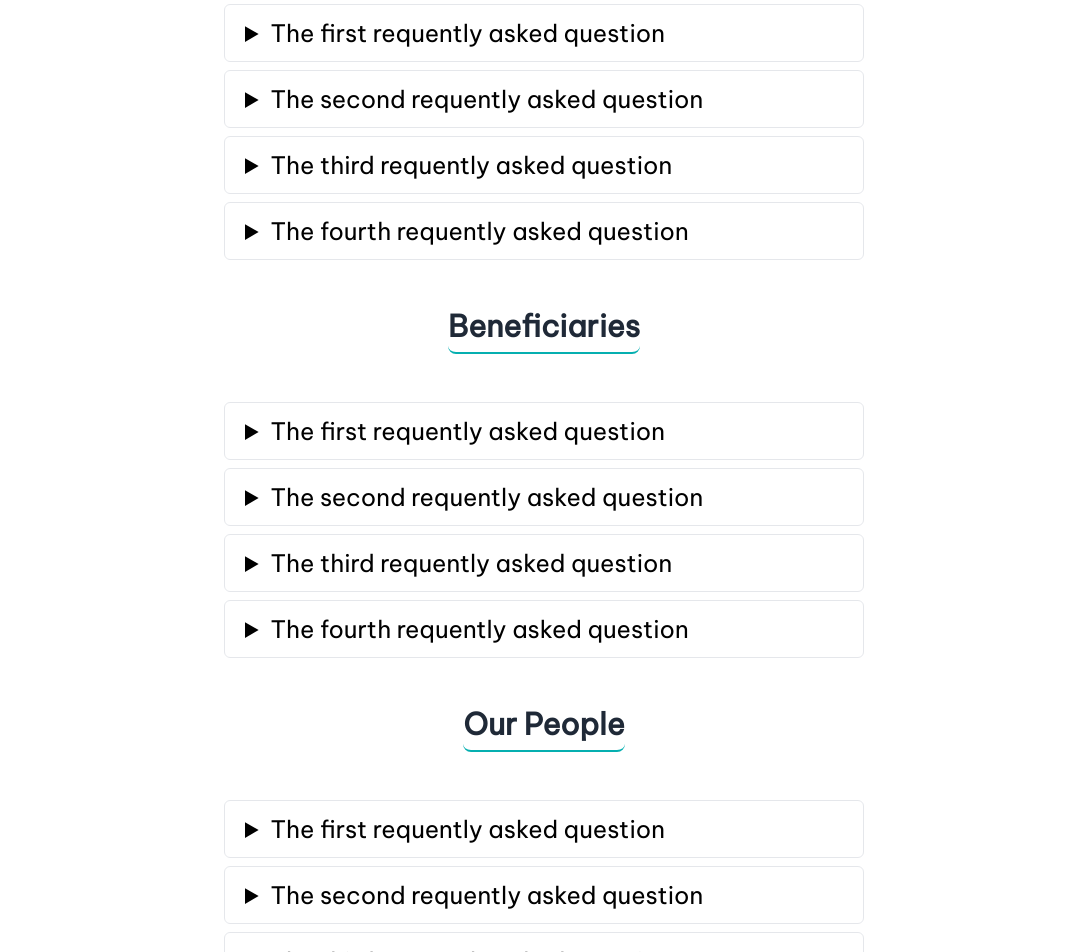
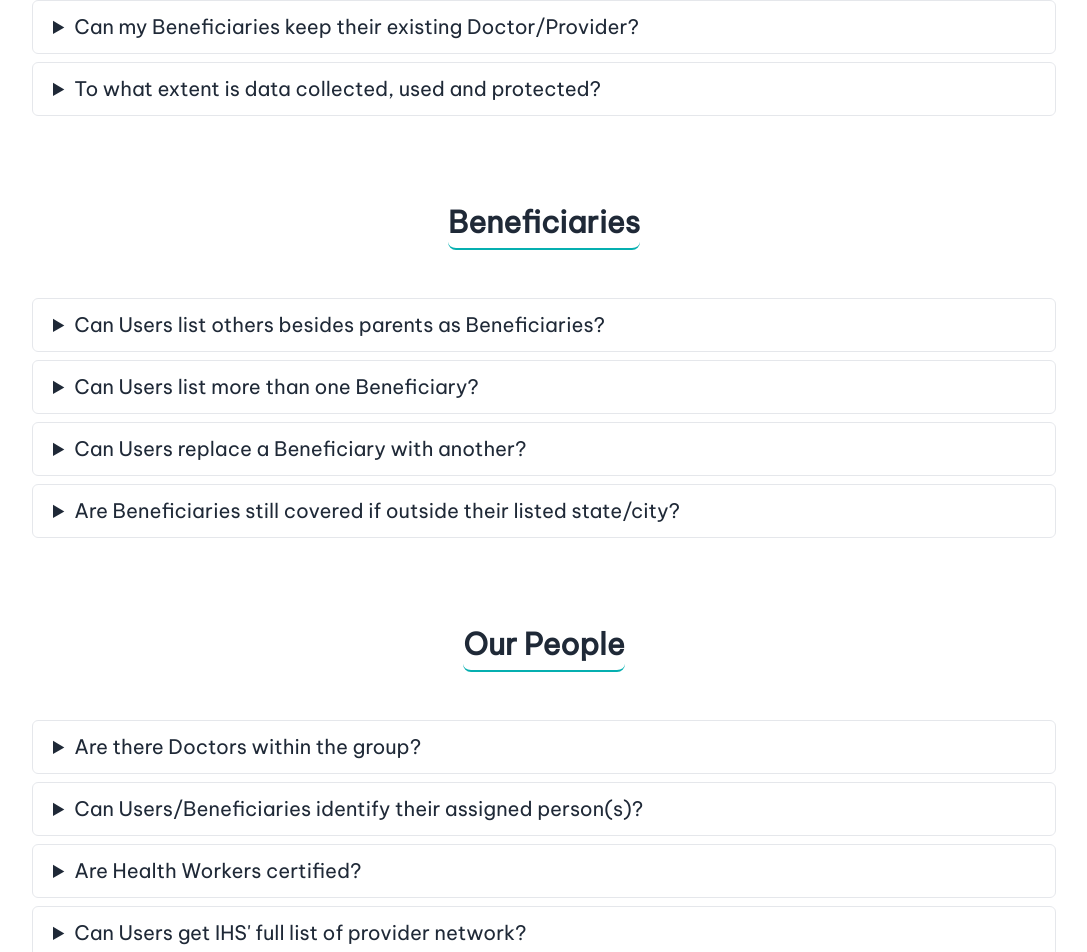
Before and after one commit to ihsidna/ihs-frontend, a React (Create React App) app: page /faqs in a window 1280 px wide. Shown: the part 846-1798 px from the top of the page, without its empty margins (96-1183 px from the left). Built offline with nearby package versions, Linux system fonts and the light colour scheme; no server answers; what react-topbar-progress-indicator would draw is missing.

Commit message:
refactor - update faqs

```diff
--- a/src/components/website/faq/Faq.jsx
+++ b/src/components/website/faq/Faq.jsx
@@ -6,109 +6,137 @@ const Faq = () => {
 			<div className="md:py-40 pb-20 pt-8">
 				<div className="max-w-[1240] mx-auto">
 					<div className="flex justify-center items-start">
-						<h2 className="md:text-3xl text-2xl font-semibold pb-2 mb-10 text-gray-800 border-b-2 border-b-ihs-green rounded-lg">
+						<h2 className="sm:text-2xl md:text-3xl font-semibold pb-2 mb-10 text-gray-800 border-b-2 border-b-ihs-green rounded-lg">
 							About IHS
 						</h2>
 					</div>
-					<div className="lg:px-80 md:px-40 px-5 ">
-						<details className="bg-white border rounded-md open:bg-gray-100 duration-300 my-2">
-							<summary className="bg-inherit px-5 py-3 md:text-2xl text-xl cursor-pointer">The first requently asked question</summary>
-							<div className="bg-white px-5 py-3 border border-gray-300 md:text-xl text-lg ">
-								<p>Praesent posuere nisi vel diam congue varius. Praesent lacus nulla, congue nec rhoncus nec,
-									suscipit et enim. Donec ultrices nec arcu et pharetra.</p>
+					<div className="lg:px-32 md:px-20 px-5 ">
+						<details className="bg-white border rounded-md open:bg-gray-50 duration-300 my-2">
+							<summary className="bg-inherit text-gray-800 px-5 py-3 lg:text-xl cursor-pointer">
+								How much do the services cost?
+							</summary>
+							<div className="bg-white px-5 py-3 border border-gray-100 lg:text-xl text-gray-500 ">
+								<p>
+									The IHS Services & Coverage cost $50 bi-weekly per term (1 Year).
+								</p>
 							</div>
 						</details>
 						<details className="bg-white border rounded-md open:bg-gray-100 duration-300 my-2">
-							<summary className="bg-inherit px-5 py-3 md:text-2xl text-xl cursor-pointer">The second requently asked question</summary>
-							<div className="bg-white px-5 py-3 border border-gray-300 md:text-xl text-lg ">
-								<p>Praesent posuere nisi vel diam congue varius. Praesent lacus nulla, congue nec rhoncus nec,
-									suscipit et enim. Donec ultrices nec arcu et pharetra.</p>
+							<summary className="bg-inherit text-gray-800 px-5 py-3 lg:text-xl cursor-pointer">
+								Does IHS sub-contract to different Health Workers & Providers?
+							</summary>
+							<div className="bg-white px-5 py-3 border border-gray-100 lg:text-xl text-gray-500 ">
+								<p>
+									No; for privacy & security reasons, IHS maintains the same staff, workers & partners.
+								</p>
 							</div>
 						</details>
 						<details className="bg-white border rounded-md open:bg-gray-100 duration-300 my-2">
-							<summary className="bg-inherit px-5 py-3 md:text-2xl text-xl cursor-pointer">The third requently asked question</summary>
-							<div className="bg-white px-5 py-3 border border-gray-300 md:text-xl text-lg ">
-								<p>Praesent posuere nisi vel diam congue varius. Praesent lacus nulla, congue nec rhoncus nec,
-									suscipit et enim. Donec ultrices nec arcu et pharetra.</p>
+							<summary className="bg-inherit text-gray-800 px-5 py-3 lg:text-xl cursor-pointer">
+								Can my Beneficiaries keep their existing Doctor/Provider?
+							</summary>
+							<div className="bg-white px-5 py-3 border border-gray-100 lg:text-xl text-gray-500 ">
+								<p>
+									Yes; though we work with an expansive network of providers, we are amenable to covering existing providers outside the network.
+								</p>
 							</div>
 						</details>
 						<details className="bg-white border rounded-md open:bg-gray-100 duration-300 my-2">
-							<summary className="bg-inherit px-5 py-3 md:text-2xl text-xl cursor-pointer">The fourth requently asked question</summary>
-							<div className="bg-white px-5 py-3 border border-gray-300 md:text-xl text-lg ">
-								<p>Praesent posuere nisi vel diam congue varius. Praesent lacus nulla, congue nec rhoncus nec,
-									suscipit et enim. Donec ultrices nec arcu et pharetra.</p>
+							<summary className="bg-inherit text-gray-800 px-5 py-3 lg:text-xl cursor-pointer">
+								To what extent is data collected, used and protected?
+							</summary>
+							<div className="bg-white px-5 py-3 border border-gray-100 lg:text-xl text-gray-500 ">
+								<p>
+									Please review Section 13 (Privacy & Security) of our Terms and also visit our Privacy Policy page.
+								</p>
 							</div>
 						</details>
 					</div>
 
 					<div className="flex justify-center items-start">
-						<h2 className="mt-10 md:text-3xl text-2xl font-semibold pb-2 mb-10 text-gray-800 border-b-2 border-b-ihs-green rounded-lg">
+						<h2 className="sm:text-2xl md:text-3xl font-semibold pb-2 mt-20 mb-10 text-gray-800 border-b-2 border-b-ihs-green rounded-lg">
 							Beneficiaries
 						</h2>
 					</div>
-					<div className="lg:px-80 md:px-40 px-10 ">
+					<div className="lg:px-32 md:px-20 px-5">
 						<details className="bg-white border rounded-md open:bg-gray-100 duration-300 my-2">
-							<summary className="bg-inherit px-5 py-3 md:text-2xl text-xl cursor-pointer">The first requently asked question</summary>
-							<div className="bg-white px-5 py-3 border border-gray-300 md:text-xl text-lg ">
-								<p>Praesent posuere nisi vel diam congue varius. Praesent lacus nulla, congue nec rhoncus nec,
-									suscipit et enim. Donec ultrices nec arcu et pharetra.</p>
+							<summary className="bg-inherit text-gray-800 px-5 py-3 lg:text-xl cursor-pointer">
+								Can Users list others besides parents as Beneficiaries?
+							</summary>
+							<div className="bg-white px-5 py-3 border border-gray-100 lg:text-xl text-gray-500 ">
+								<p>
+									Yes; the term extends to all related parties. Consent is also requested from listed beneficiaries, as required by Nigerian laws.
+								</p>
 							</div>
 						</details>
 						<details className="bg-white border rounded-md open:bg-gray-100 duration-300 my-2">
-							<summary className="bg-inherit px-5 py-3 md:text-2xl text-xl cursor-pointer">The second requently asked question</summary>
-							<div className="bg-white px-5 py-3 border border-gray-300 md:text-xl text-lg ">
-								<p>Praesent posuere nisi vel diam congue varius. Praesent lacus nulla, congue nec rhoncus nec,
-									suscipit et enim. Donec ultrices nec arcu et pharetra.</p>
+							<summary className="bg-inherit text-gray-800 px-5 py-3 lg:text-xl cursor-pointer">
+								Can Users list more than one Beneficiary?
+							</summary>
+							<div className="bg-white px-5 py-3 border border-gray-100 lg:text-xl text-gray-500 ">
+								<p>
+									Yes; Users can be ascribed as many Beneficiaries as payment affords.
+								</p>
 							</div>
 						</details>
 						<details className="bg-white border rounded-md open:bg-gray-100 duration-300 my-2">
-							<summary className="bg-inherit px-5 py-3 md:text-2xl text-xl cursor-pointer">The third requently asked question</summary>
-							<div className="bg-white px-5 py-3 border border-gray-300 md:text-xl text-lg ">
-								<p>Praesent posuere nisi vel diam congue varius. Praesent lacus nulla, congue nec rhoncus nec,
-									suscipit et enim. Donec ultrices nec arcu et pharetra.</p>
+							<summary className="bg-inherit text-gray-800 px-5 py-3 lg:text-xl cursor-pointer">
+								Can Users replace a Beneficiary with another?
+							</summary>
+							<div className="bg-white px-5 py-3 border border-gray-100 lg:text-xl text-gray-500 ">
+								<p>
+									Changes to Beneficiary coverage can only be made upon completion/expiration of term.
+								</p>
 							</div>
 						</details>
 						<details className="bg-white border rounded-md open:bg-gray-100 duration-300 my-2">
-							<summary className="bg-inherit px-5 py-3 md:text-2xl text-xl cursor-pointer">The fourth requently asked question</summary>
-							<div className="bg-white px-5 py-3 border border-gray-300 md:text-xl text-lg ">
-								<p>Praesent posuere nisi vel diam congue varius. Praesent lacus nulla, congue nec rhoncus nec,
-									suscipit et enim. Donec ultrices nec arcu et pharetra.</p>
+							<summary className="bg-inherit text-gray-800 px-5 py-3 lg:text-xl cursor-pointer">
+								Are Beneficiaries still covered if outside their listed state/city?
+							</summary>
+							<div className="bg-white px-5 py-3 border border-gray-100 lg:text-xl text-gray-500 ">
+								<p>
+									Yes; IHS coverage & services extend across all 37 states/territories in Nigeria.
+								</p>
 							</div>
 						</details>
 					</div>
 
 					<div className="flex justify-center items-start">
-						<h2 className="mt-10 md:text-3xl text-2xl font-semibold pb-2 mb-10 text-gray-800 border-b-2 border-b-ihs-green rounded-lg">
+						<h2 className="sm:text-2xl md:text-3xl font-semibold pb-2 mt-20 mb-10 text-gray-800 border-b-2 border-b-ihs-green rounded-lg">
 							Our People
 						</h2>
 					</div>
-					<div className="lg:px-80 md:px-40 px-10 ">
+					<div className="lg:px-32 md:px-20 px-5 ">
 						<details className="bg-white border rounded-md open:bg-gray-100 duration-300 my-2">
-							<summary className="bg-inherit px-5 py-3 md:text-2xl text-xl cursor-pointer">The first requently asked question</summary>
-							<div className="bg-white px-5 py-3 border border-gray-300 md:text-xl text-lg ">
-								<p>Praesent posuere nisi vel diam congue varius. Praesent lacus nulla, congue nec rhoncus nec,
-									suscipit et enim. Donec ultrices nec arcu et pharetra.</p>
+							<summary className="bg-inherit text-gray-800 px-5 py-3 lg:text-xl cursor-pointer">
+								Are there Doctors within the group?
+							</summary>
+							<div className="bg-white px-5 py-3 border border-gray-100 lg:text-xl text-gray-500  ">
+								<p>Yes; our core team spans a diverse group of professionals including medical practitioner(s), health regulator(s), lawyer(s), etc.</p>
 							</div>
 						</details>
 						<details className="bg-white border rounded-md open:bg-gray-100 duration-300 my-2">
-							<summary className="bg-inherit px-5 py-3 md:text-2xl text-xl cursor-pointer">The second requently asked question</summary>
-							<div className="bg-white px-5 py-3 border border-gray-300 md:text-xl text-lg ">
-								<p>Praesent posuere nisi vel diam congue varius. Praesent lacus nulla, congue nec rhoncus nec,
-									suscipit et enim. Donec ultrices nec arcu et pharetra.</p>
+							<summary className="bg-inherit text-gray-800 px-5 py-3 lg:text-xl cursor-pointer">
+								Can Users/Beneficiaries identify their assigned person(s)?
+							</summary>
+							<div className="bg-white px-5 py-3 border border-gray-100 lg:text-xl text-gray-500  ">
+								<p>Yes; please review the About Us page for details on the core team. Also, Users are notified of assigned Health Worker(s), with subsequent emails signed off accordingly.</p>
 							</div>
 						</details>
 						<details className="bg-white border rounded-md open:bg-gray-100 duration-300 my-2">
-							<summary className="bg-inherit px-5 py-3 md:text-2xl text-xl cursor-pointer">The third requently asked question</summary>
-							<div className="bg-white px-5 py-3 border border-gray-300 md:text-xl text-lg ">
-								<p>Praesent posuere nisi vel diam congue varius. Praesent lacus nulla, congue nec rhoncus nec,
-									suscipit et enim. Donec ultrices nec arcu et pharetra.</p>
+							<summary className="bg-inherit text-gray-800 px-5 py-3 lg:text-xl cursor-pointer">
+								Are Health Workers certified?
+							</summary>
+							<div className="bg-white px-5 py-3 border border-gray-100 lg:text-xl text-gray-500  ">
+								<p>Yes; all assigned workers are trained, reviewed and certified/licensed by respective regulatory bodies.</p>
 							</div>
 						</details>
 						<details className="bg-white border rounded-md open:bg-gray-100 duration-300 my-2">
-							<summary className="bg-inherit px-5 py-3 md:text-2xl text-xl cursor-pointer">The fourth requently asked question</summary>
-							<div className="bg-white px-5 py-3 border border-gray-300 md:text-xl text-lg ">
-								<p>Praesent posuere nisi vel diam congue varius. Praesent lacus nulla, congue nec rhoncus nec,
-									suscipit et enim. Donec ultrices nec arcu et pharetra.</p>
+							<summary className="bg-inherit text-gray-800 px-5 py-3 lg:text-xl cursor-pointer">
+								Can Users get IHS' full list of provider network?
+							</summary>
+							<div className="bg-white px-5 py-3 border border-gray-100 lg:text-xl text-gray-500  ">
+								<p>Users will be given a list of providers within the region of service requested; our expanded (full) list is proprietary.</p>
 							</div>
 						</details>
 					</div>
--- a/src/components/website/faq/FaqHero.jsx
+++ b/src/components/website/faq/FaqHero.jsx
@@ -8,10 +8,10 @@ const FaqHero = () => {
 				<img src={FaqHeroImage} alt="" className="w-full h-full object-cover mix-blend-overlay"/>
 			</div>
 
-			<div className="flex flex-col justify-center items-center relative text-white max-w-[1240px] mx-auto md:py-48 py-20">
+			<div className="flex flex-col justify-center items-center relative text-white max-w-[1240px] mx-auto sm:py-32 py-20">
 				<div className="px-4">
 					<h2 className="md:text-3xl text-xl text-slate-300 uppercase text-center">FAQs</h2>
-					<h3 className="md:text-5xl text-2xl font-semibold py-6 text-center">Frequently Asked Questions.</h3>
+					<h3 className="md:text-5xl font-semibold py-6 text-center">Frequently Asked Questions.</h3>
 				</div>
 			</div>
 		</div>
```
